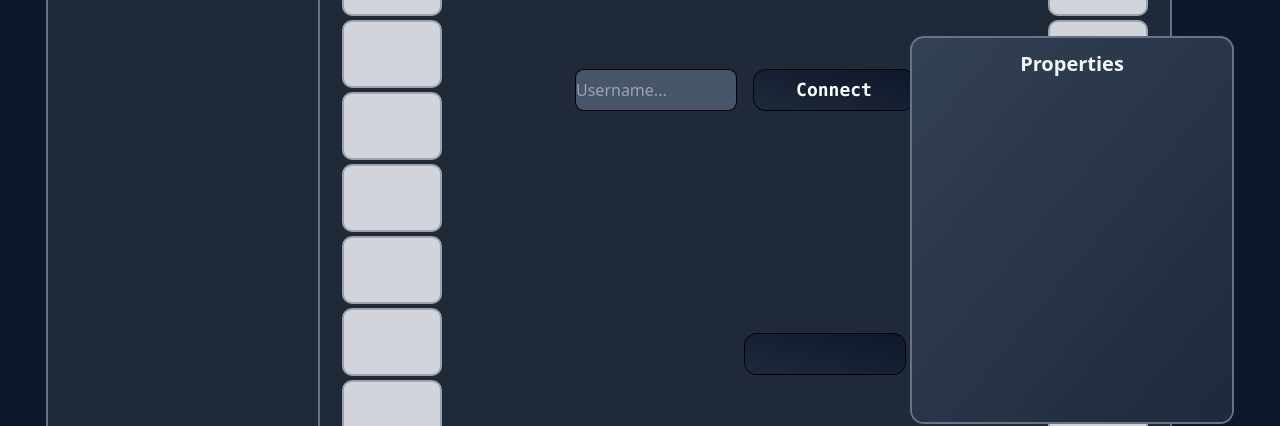
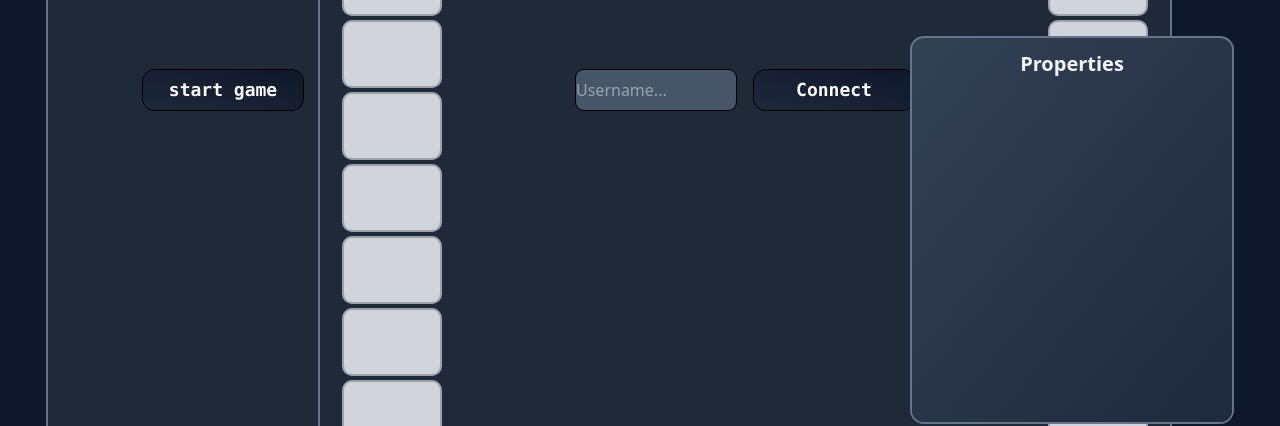
Before and after one commit to JuliusKaufhold/Monopoly, a React (Create React App) app in the folder client/: page / in a window 1280 px wide. Shown: the part 338-764 px from the top of the page. Built offline with nearby package versions, Linux system fonts and the light colour scheme; no server answers.

Commit message:
turn based

```diff
--- a/client/src/App.js
+++ b/client/src/App.js
@@ -10,7 +10,8 @@ function App() {
   //Username and button visibilty
   const [message, setMessage] = useState("");
   const [showButton, setShowButton] = useState(true);
-  const [yourTurn, setYourTurn] = useState(true);
+  const [yourTurn, setYourTurn] = useState(false);
+  const [gameStarted, setGameStarted] = useState(false)
 
   //player-list
   const [players, setPlayers] = useState([]);
@@ -30,18 +31,31 @@ function App() {
     socket.emit("endTurn")
   }
 
+  const start = () => {
+    socket.emit("updateGameStart")
+  }
+
   //get connected player username, insert new player
   useEffect(() => {
     socket.on("updatePlayers", (data) => {
+      console.log("AAA")
       setPlayers(data)
     })
   }, [socket])
 
   useEffect(() =>{
-    socket.on('nextTurn', (id) => {
-      if(socket.id === id){
+    socket.on('nextTurn', (data) => {
+      console.log("WWW")
+      if(socket.id === data){
         setYourTurn(true);
       }
+    })
+  }, [socket])
+
+  useEffect(() =>{
+    socket.on('started', () => {
+      console.log("BBB")
+      setGameStarted(true)
     })
   }, [socket])
 
@@ -50,8 +64,14 @@ function App() {
     <div className="App">
 
       {/*Chat and Chatlog*/}
-      <div className='flex justify-start bg-slate-900 absolute top-6 left-12 '>
+      <div className=' bg-slate-900 absolute top-6 left-12 '>
         <ChatLog/>
+        <div className='flex justify-center'>
+          {!gameStarted && <button className='absolute top-96 ring-1 ring-black bg-gradient-to-tr from-slate-800 to-slate-900 rounded-xl text-white font-mono h-10 w-40 font-bold text-lg transition duration-300 ease-in-out hover:scale-105'
+            onClick={() => {start();}}>
+              <h1>start game</h1>
+          </button>}
+        </div>
       </div>
 
       {/*Game and connect*/}
@@ -71,7 +91,7 @@ function App() {
 
           {yourTurn && <button className=' absolute bottom-48 left-1/2 ring-1 ring-black bg-gradient-to-tr from-slate-800 to-slate-900 rounded-xl text-white font-mono h-10 w-40 font-bold text-lg transition duration-300 ease-in-out hover:scale-105'
           onClick={() => {endTurn();}}>
-
+            <h1>End Turn</h1>
           </button>}
         </div>
 
@@ -87,6 +107,8 @@ function App() {
                     <div className='flex justify-between'>
                       <p className='ml-20'>{player.name}</p>
                       <p className='mr-8'>{player.money}</p>
+                      <p className=''>{player.id}</p>
+                      <p className=''>{player.num}</p>
                     </div>
                   </li>
                 ))}
```
Also changed, not shown: 1 other file (tests, documents, lock files or other folders).
